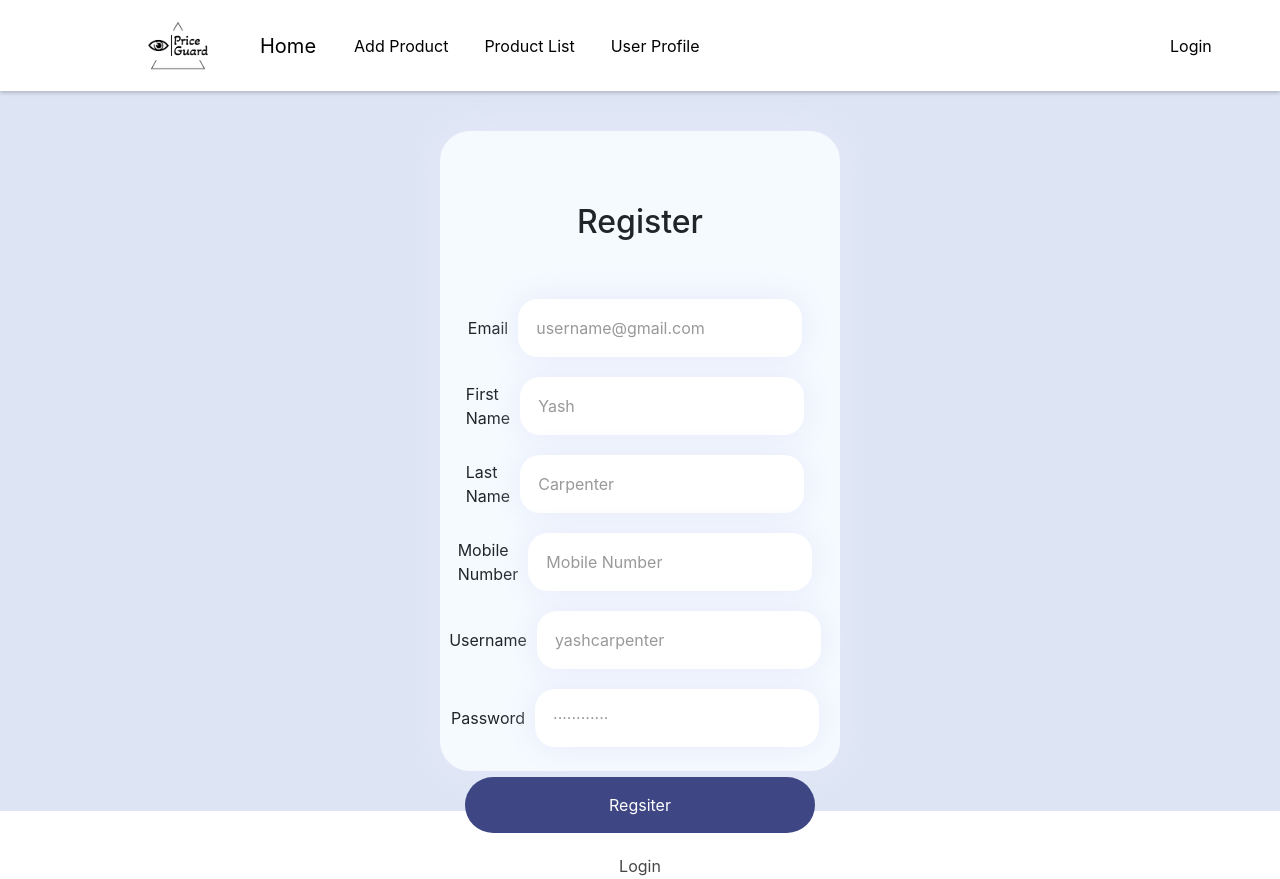
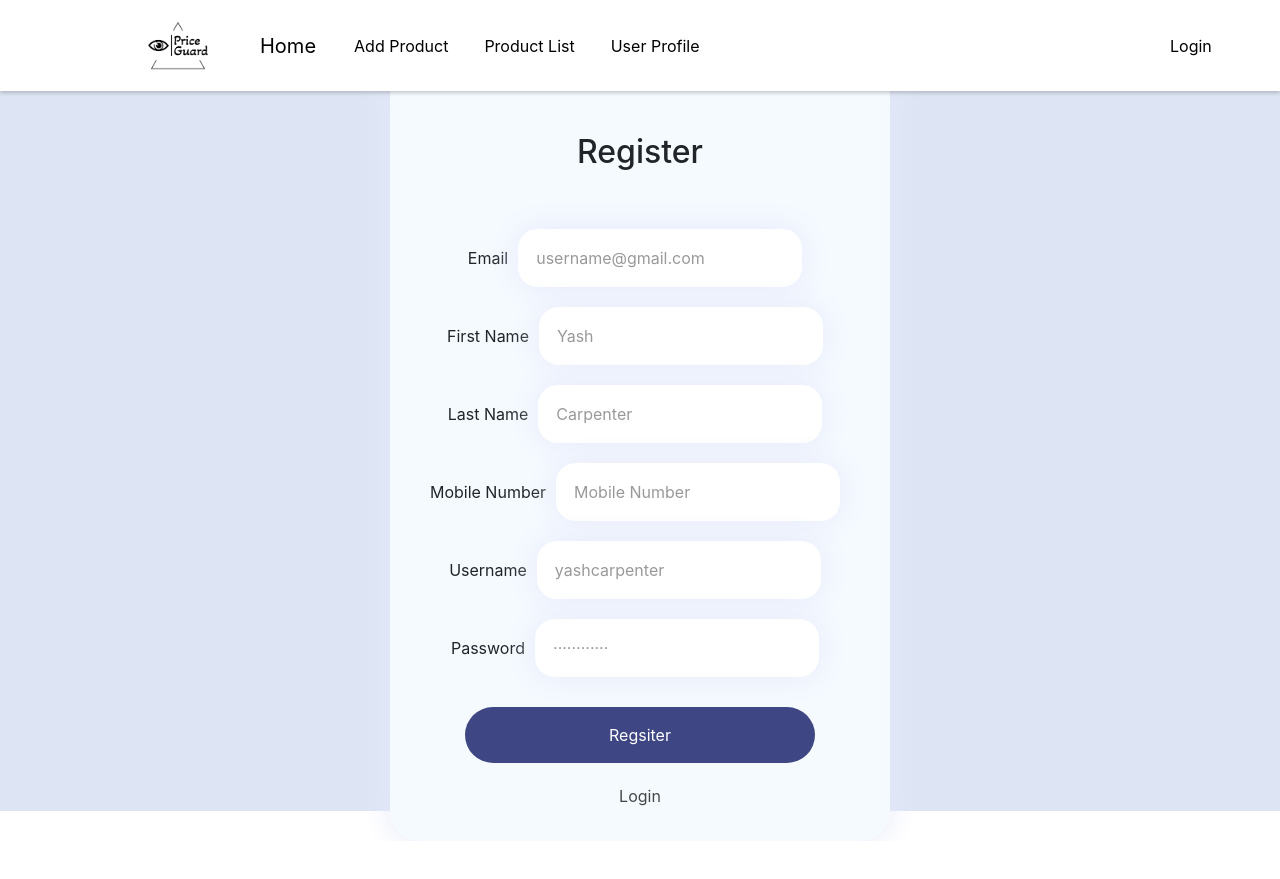
Before and after one commit to yashcarpenter/price-guard-frontend, a React (Create React App) app: page /signup in a window 1280 px wide. After the commit the page ends 841 px from the top, so only its background shows below. Built offline with nearby package versions, Linux system fonts and the light colour scheme.

Commit message:
Updated Styles

```diff
--- a/src/components/signIn/signIn.css
+++ b/src/components/signIn/signIn.css
@@ -6,15 +6,17 @@
     justify-content: center;
     align-items: center;
 }
-#singIn-div{
-    height: 70vh;
-    width: 400px;
+
+#singIn-div {
+    /* width: 25vw; */
+    max-width: 90%;
+    min-width: 400px;
     background: hsl(209.4deg 100% 98.11%);
     border-radius: 30px;
-	box-shadow: 0 0 2em hsl(231deg 62% 94%);
+    box-shadow: 0 0 2em hsl(231deg 62% 94%);
     padding: 2em;
-	display: flex;
-	flex-direction: column;
+    display: flex;
+    flex-direction: column;
 }
 .signin-heading-div{
     display: grid;
@@ -64,10 +66,6 @@ input {
 color: #ccc; /* Example color */
 }
 
-ion-icon {
-    color: hsl(0deg 0% 30%);
-    margin-bottom: -.2em;
-}
 .sec-2 {
     display: flex;
     gap: 0.5em;
@@ -84,18 +82,23 @@ ion-icon {
     margin: 20px;
 }
 
-.signin-signup-div{
+.signin-signup-div {
     display: grid;
     justify-content: center;
     align-items: center;
 }
 
-.signin-signup-button{
+.signin-signup-button {
     color: #464646;
     background: none;
     border: none;
     margin: auto;
-
     border: none;
     text-decoration: none;
 }
+
+@media (max-width: 600px) {
+    #singIn-div {
+        width: 90%;
+    }
+}
--- a/src/components/signUp/signUp.css
+++ b/src/components/signUp/signUp.css
@@ -1,15 +1,18 @@
+/* Base styles */
 .signup-outer-container {
     height: 90vh;
     width: 100vw;
     background: hsl(218deg 50% 91%);
-    display: grid;
+    display: flex;
+    flex-direction: column;
     justify-content: center;
     align-items: center;
 }
 
 .signup-div {
-    height: 80vh;
-    width: 50vh;
+    width: 30vw;
+    max-width: 90%;
+    min-width: 500px;
     background: hsl(209.4deg 100% 98.11%);
     border-radius: 30px;
     box-shadow: 0 0 2em hsl(231deg 62% 94%);
@@ -29,33 +32,38 @@
     display: grid;
     justify-content: center;
     align-items: center;
-    /* flex-direction: column; */
     margin-top: 20px;
 }
 
-.signup-input-div{
+.signup-input-div {
     display: flex;
     justify-content: center;
     align-items: center;
 }
 
-.signup-form-input{
+.signup-form-input {
     background: hsl(0deg 0% 100%);
     box-shadow: 0 0 2em hsl(231deg 62% 94%);
     padding: 1em;
     display: flex;
-/* flex-direction: column; */
     gap: 0.5em;
     border-radius: 20px;
     color: hsl(0deg 0% 30%);
     margin: 10px;
+    outline: none;
+    border: none;
+    transition: box-shadow 0.3s ease;
+}
+
+.signup-form-input:focus {
+    box-shadow: 0 0 0.5em hsl(233deg 36% 38%);
 }
 
 ::placeholder {
     color: #999;
 }
 
-.signup-submit-div{
+.signup-submit-div {
     display: grid;
     justify-content: center;
     align-items: center;
@@ -68,11 +76,13 @@ margin: 10px;
     color: hsl(0 0 100);
     border: none;
     border-radius: 30px;
-    /* font-weight: 600; */
     margin: 20px;
+    transition: background 0.3s ease, color 0.3s ease;
 }
 
-
+.signup-submit-button:hover {
+    background: hsl(233deg 56% 48%);
+}
 
 .signup-signin-div {
     display: grid;
@@ -86,4 +96,22 @@ margin: 10px;
     border: none;
     margin: auto;
     text-decoration: none;
+    transition: color 0.3s ease;
 }
+
+.signup-signin-button:hover {
+    color: hsl(233deg 56% 48%);
+}
+
+/* Media queries for responsiveness */
+@media screen and (max-width: 768px) {
+    .signup-div {
+        width: 90%;
+    }
+}
+
+@media screen and (max-width: 480px) {
+    .signup-div {
+        width: 95%;
+    }
+}
```
Lines whose indentation alone changed are shown as unchanged.
